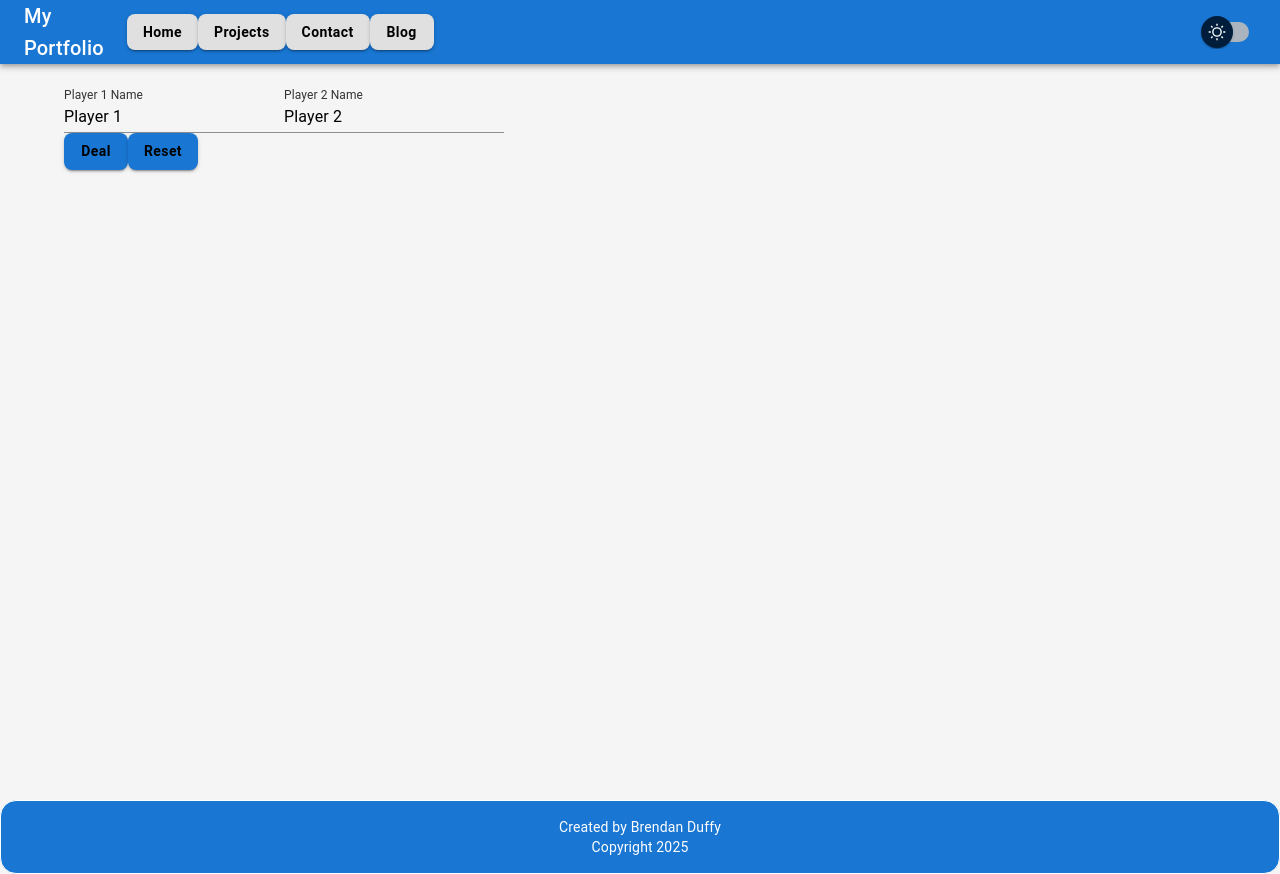
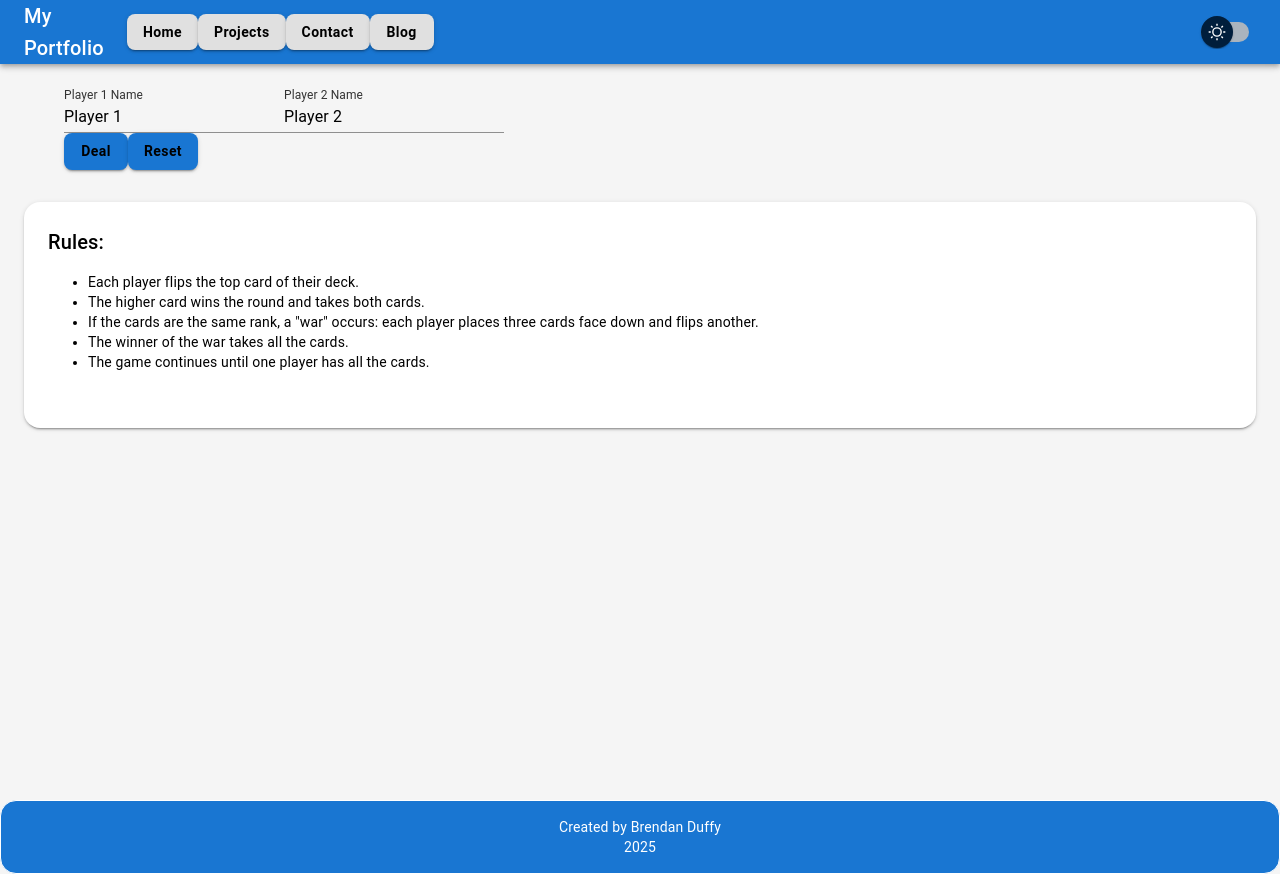
Before and after one commit to plush92/MyWebsite, a React (Vite) app in the folder frontend/: page /#/war in a window 1280 px wide. Built offline with nearby package versions, Linux system fonts and the light colour scheme; no server answers.

Commit message:
add info section

```diff
--- a/frontend/src/components/Footer.tsx
+++ b/frontend/src/components/Footer.tsx
@@ -1,5 +1,9 @@
-import { Typography } from '@mui/material';
-import CustomBox, { BoxSizing, BoxBorder, BoxShadow } from './materialui/CustomBox';
+import { Typography } from "@mui/material";
+import CustomBox, {
+  BoxSizing,
+  BoxBorder,
+  BoxShadow,
+} from "./materialui/CustomBox";
 
 const currentDate = new Date();
 const year: number = currentDate.getFullYear();
@@ -12,22 +16,18 @@ const Footer: React.FC = () => (
       ...BoxBorder,
       ...BoxShadow,
       {
-        backgroundColor: theme => theme.palette.primary.main,
-        color: theme => theme.palette.primary.contrastText,
+        backgroundColor: (theme) => theme.palette.primary.main,
+        color: (theme) => theme.palette.primary.contrastText,
         width: "100%",
         py: 2,
-        textAlign: 'center',
-        mt: 'auto',
+        textAlign: "center",
+        mt: "auto",
       },
     ]}
     component="footer"
   >
-    <Typography variant="body2">
-      Created by {name}
-    </Typography>
-    <Typography variant="body2">
-      Copyright {year}
-    </Typography>
+    <Typography variant="body2">Created by {name}</Typography>
+    <Typography variant="body2">{year}</Typography>
   </CustomBox>
 );
 
--- /dev/null
+++ b/frontend/src/pages/Projects/War/Info.tsx
@@ -0,0 +1,60 @@
+import React from "react";
+import { useState } from "react";
+import {
+  Container,
+  Box,
+  Typography,
+  Autocomplete,
+  TextField,
+  Button,
+  Card,
+  CardContent,
+  Chip,
+  Stack,
+  Divider,
+  FormHelperText,
+} from "@mui/material";
+import Grid from "@mui/material/Grid";
+import { Input } from "@mui/icons-material";
+import { startGame, playRound, resetGame, getGameState } from "./apiClient";
+import PageLayout from "../../../components/PageLayout";
+
+//Project Props
+type ProjectProps = {
+  mode: "light" | "dark";
+  toggleMode: () => void;
+};
+
+const Info: React.FC = () => {
+  return (
+    <Box
+      sx={{
+        mt: 4,
+        p: 3,
+        backgroundColor: "background.paper",
+        borderRadius: 2,
+        boxShadow: 2,
+      }}
+    >
+      <Typography variant="h6" gutterBottom>
+        Rules:
+      </Typography>
+      <Typography component="div" variant="body2">
+        <ul>
+          <li>Each player flips the top card of their deck.</li>
+          <li>The higher card wins the round and takes both cards.</li>
+          <li>
+            If the cards are the same rank, a "war" occurs: each player places
+            three cards face down and flips another.
+          </li>
+          <li>The winner of the war takes all the cards.</li>
+          <li>The game continues until one player has all the cards.</li>
+        </ul>
+      </Typography>
+
+      <Box sx={{ mt: 4, display: "flex", gap: 2 }}></Box>
+    </Box>
+  );
+};
+
+export default Info;
--- a/frontend/src/pages/Projects/War/WarGameWrapper.tsx
+++ b/frontend/src/pages/Projects/War/WarGameWrapper.tsx
@@ -25,6 +25,7 @@ import PageLayout from "../../../components/PageLayout";
 import GameSetup from "./GameSetup";
 import MainGame from "./MainGame";
 import GameOver from "./GameOver";
+import Info from "./Info";
 
 //Project Props
 type ProjectProps = {
@@ -151,6 +152,8 @@ const WarGameWrapper: React.FC<ProjectProps> = ({ mode, toggleMode }) => {
           getWinner={getWinner}
         />
       )}
+
+      <Info></Info>
     </PageLayout>
   );
 };
```
